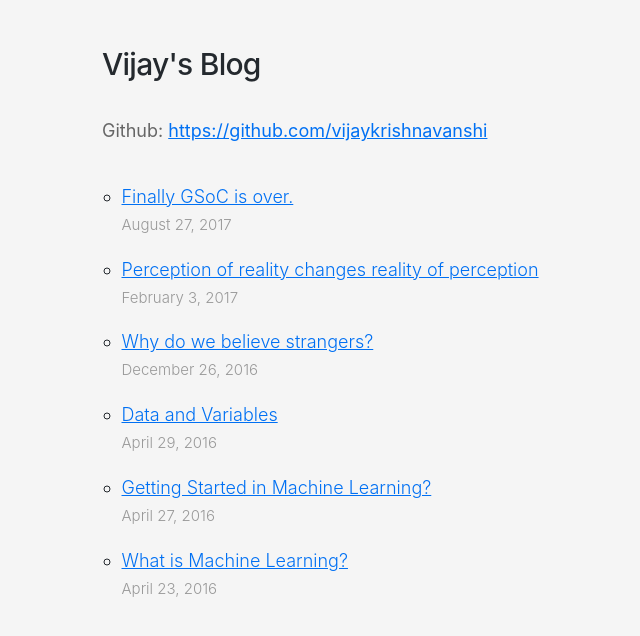
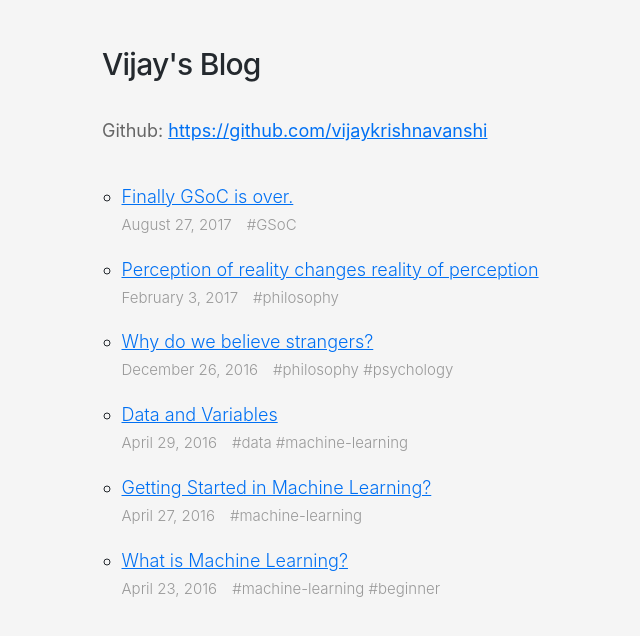
Before and after one commit to vijaykrishnavanshi/blog, a Next.js app: page / in a window 1280 px wide. Shown: the top 636 px of the page, without its empty margins (253-893 px from the left). Built offline with nearby package versions, Linux system fonts and the light colour scheme.

Commit message:
Added support for tags in blog

```diff
--- a/pages/index.js
+++ b/pages/index.js
@@ -22,7 +22,7 @@ export default function Home({ allPostsData }) {
         {/* <h2 className={utilStyles.headingXl}>Vijay's Blog</h2>
         <p className={utilStyles.subHeading}>Github: <a href="https://github.com/vijaykrishnavanshi">https://github.com/vijaykrishnavanshi</a></p> */}
         <ul className={utilStyles.list}>
-          {allPostsData.map(({ id, date, title }) => (
+          {allPostsData.map(({ id, date, title, tags }) => (
             <li className={utilStyles.listItem} key={id}>
               <Link href="/posts/[id]" as={`/posts/${id}`}>
                 <a>{title}</a>
@@ -30,6 +30,9 @@ export default function Home({ allPostsData }) {
               <br />
               <small className={utilStyles.lightText}>
                 <Date dateString={date} />
+              </small>
+              <small className={utilStyles.lightTags}>
+                {tags.split(', ').join(' ')}
               </small>
             </li>
           ))}
--- a/pages/posts/[id].js
+++ b/pages/posts/[id].js
@@ -14,6 +14,9 @@ export default function Post({ postData }) {
         <h1 className={utilStyles.headingXl}>{postData.title}</h1>
         <div className={utilStyles.lightText}>
           <Date dateString={postData.date} />
+        </div>
+        <div className={utilStyles.lightText}>
+          {postData.tags.split(', ').join(' ')}
         </div>
         <div dangerouslySetInnerHTML={{ __html: postData.contentHtml }} />
       </article>
--- a/posts/data-and-variables.md
+++ b/posts/data-and-variables.md
@@ -1,6 +1,7 @@
 ---
 title: 'Data and Variables'
 date: '2016-04-29'
+tags: '#data, #machine-learning'
 ---
 
 What do we really mean by data?
--- a/posts/finally-gsoc-is-over.md
+++ b/posts/finally-gsoc-is-over.md
@@ -1,6 +1,7 @@
 ---
 title: 'Finally GSoC is over.'
 date: '2017-08-27'
+tags: '#GSoC'
 ---
 
 Finally GSoC is over. It was alot of ups and downs. I worked on Kopete, Instant Messaging Client. My project was about writing autotests for kopete and porting remaining parts of kopete to KDE Framework.
--- a/posts/getting-started-with-machine-learning.md
+++ b/posts/getting-started-with-machine-learning.md
@@ -1,6 +1,7 @@
 ---
 title: 'Getting Started in Machine Learning?'
 date: '2016-04-27'
+tags: '#machine-learning'
 ---
 
 Machine Learning is one of the most intriguing field of computer science. You do not need a degree to learn and practice machine learning. In fact, you don’t need a degree if you want to explore research in machine learning. It's fun to learn.
--- a/posts/perception-of-reality-changes-reality-of-perception.md
+++ b/posts/perception-of-reality-changes-reality-of-perception.md
@@ -1,6 +1,7 @@
 ---
 title: 'Perception of reality changes reality of perception'
 date: '2017-02-03'
+tags: '#philosophy'
 ---
 
 What it means is that we are the beings that are conscious of their existence because of our sensory organs and the brain interpreting in order that makes sense. Whatever we receive as an input with the help of our sensory organs is first converted into signals and is sent to the brain for processing and if everything goes fine we know the world as we know it. Every information that is relayed through the brain is acted upon by its processes and is manipulated.
--- a/posts/what-is-machine-learning.md
+++ b/posts/what-is-machine-learning.md
@@ -1,6 +1,7 @@
 ---
 title: 'What is Machine Learning?'
 date: '2016-04-23'
+tags: '#machine-learning, #beginner'
 ---
 
 ** You :**  Ha Ha ! So what exactly is machine learning.
--- a/posts/why-do-we-believe-strangers.md
+++ b/posts/why-do-we-believe-strangers.md
@@ -1,6 +1,7 @@
 ---
 title: 'Why do we believe strangers?'
 date: '2016-12-26'
+tags: '#philosophy, #psychology'
 ---
     "Absence of evidence is not evidence of absence!"
                             -- Carl Sagan, Astronomer
--- a/styles/utils.module.css
+++ b/styles/utils.module.css
@@ -53,6 +53,11 @@
     color: #999;
   }
 
+  .lightTags {
+    color: #999;
+    margin: 0 1rem;
+  }
+
   .subHeading {
     color: #666;
     font-size: 1.2rem;
```
